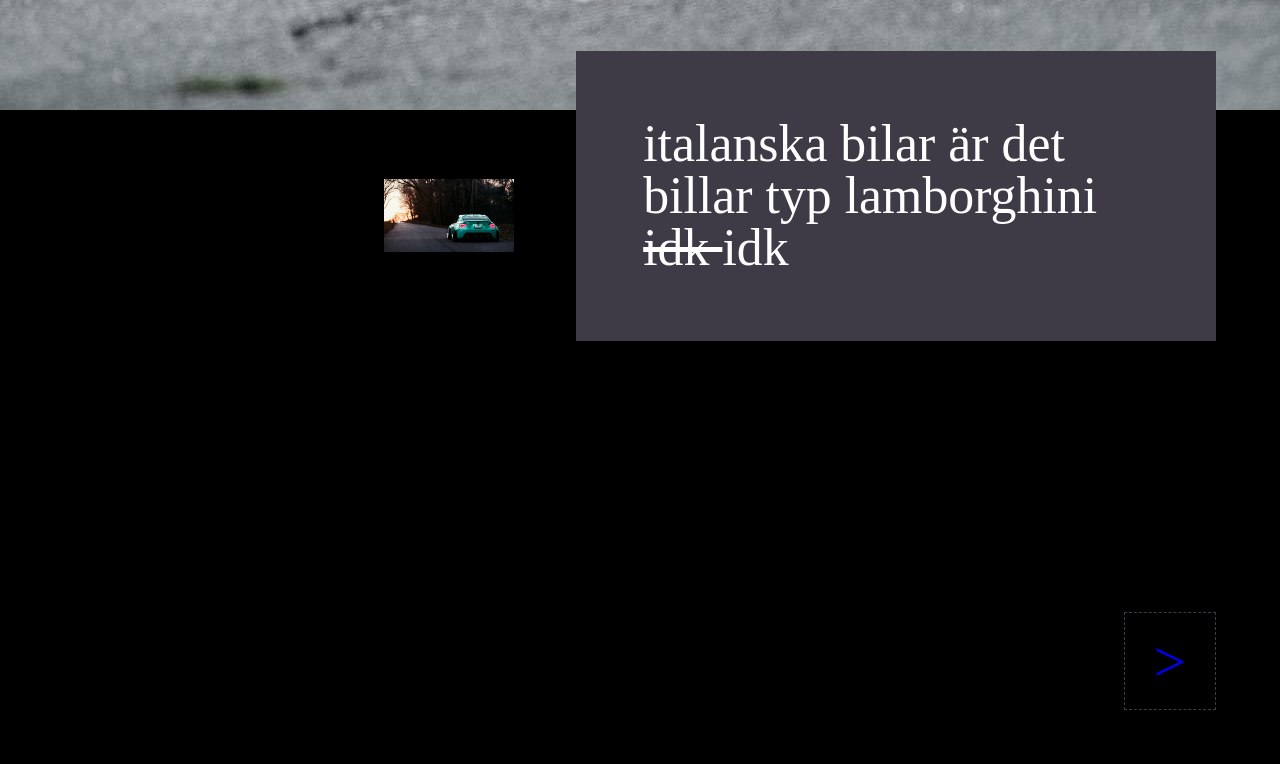
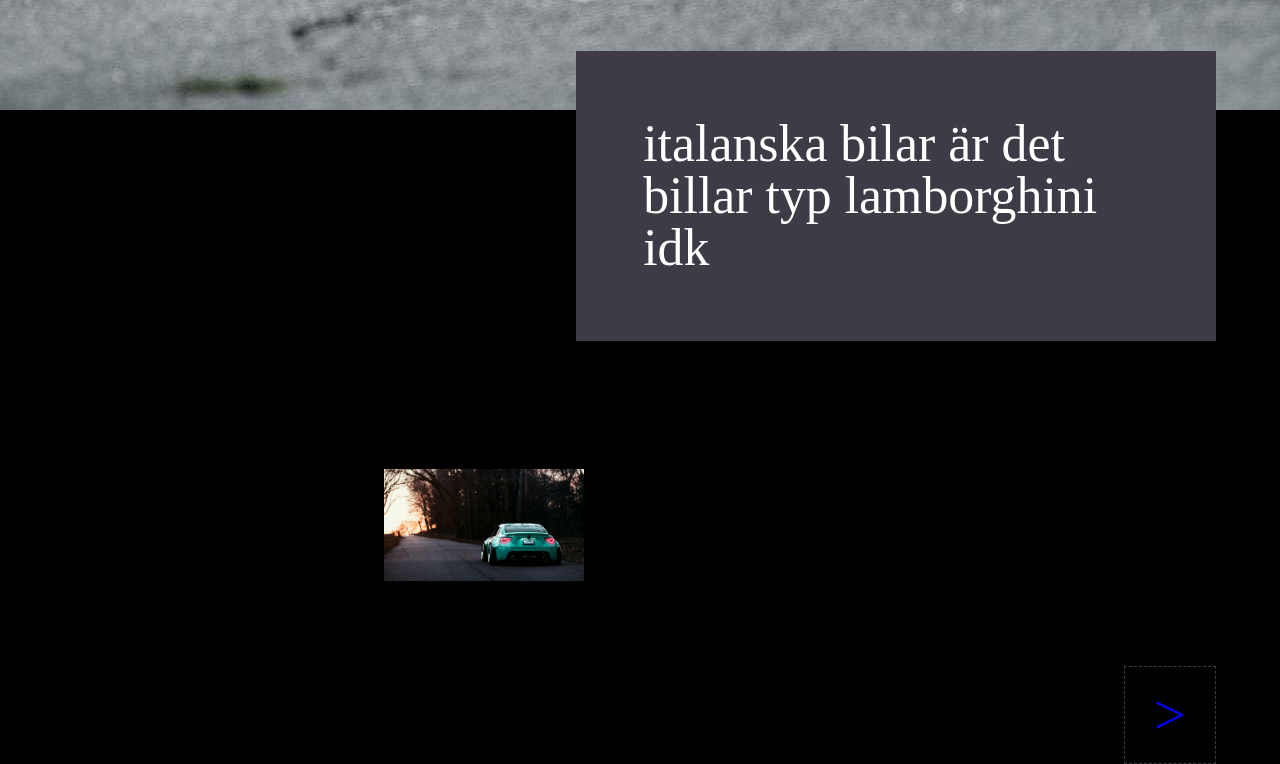
Before and after one commit to AdiiXoV/Storproject, a plain HTML site: page index.html in a window 1280 px wide. Shown: the part 890-1654 px from the top of the page. Before the commit the page ends 1600 px from the top, so only its background shows below. Drawn offline with Linux system fonts and the light colour scheme; a web font is replaced by a local one.

Commit message:
Update index.html

```diff
--- a/index.html
+++ b/index.html
@@ -42,9 +42,9 @@
                 </hgroup>
                 <p class="summary">JDM det är japanska bilar – <strong>det är billar som man bygger till att drifta </strong>, finns nya och gammla project billar som man kan bygga upp</p>
                 <div class="dot"></div>
-                <h2>  italanska bilar är det billar typ lamborghini <span class="deleted"> idk </span> idk </h2>
+                <h2>  italanska bilar är det billar typ lamborghini </span> idk </h2>
                   <figure>
-                    <img src="assets/bg.jpg" width=130px>
+                    <img src="assets/bg.jpg" width=200px>
                 </figure>
                 <p class="text">de billar har jätte många hästar och de är riktigt snabba</em>”.
               Projekt billar har mycket mer hästar än vanliga billar och man använder de på drift bana.</p>
```
